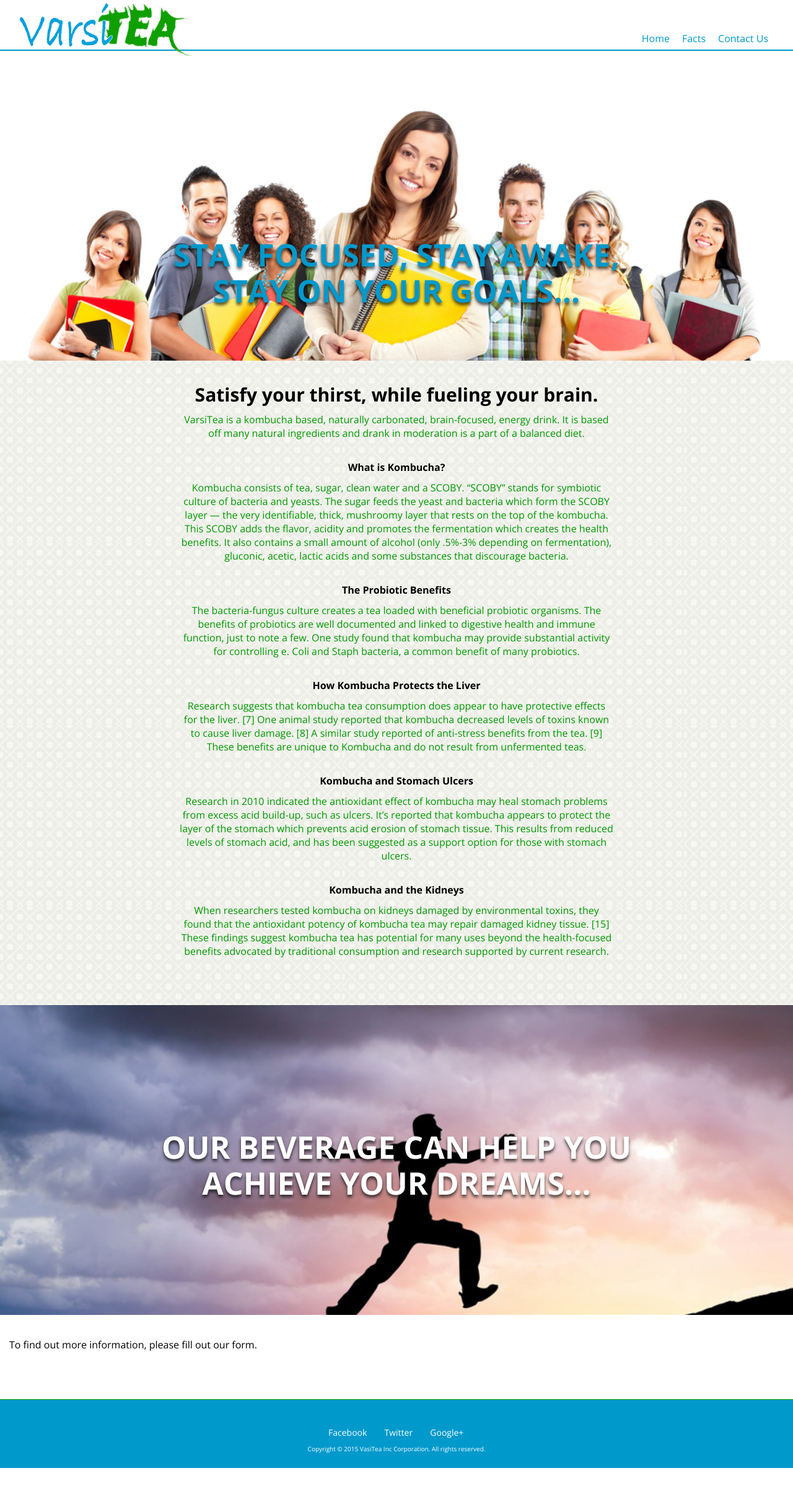
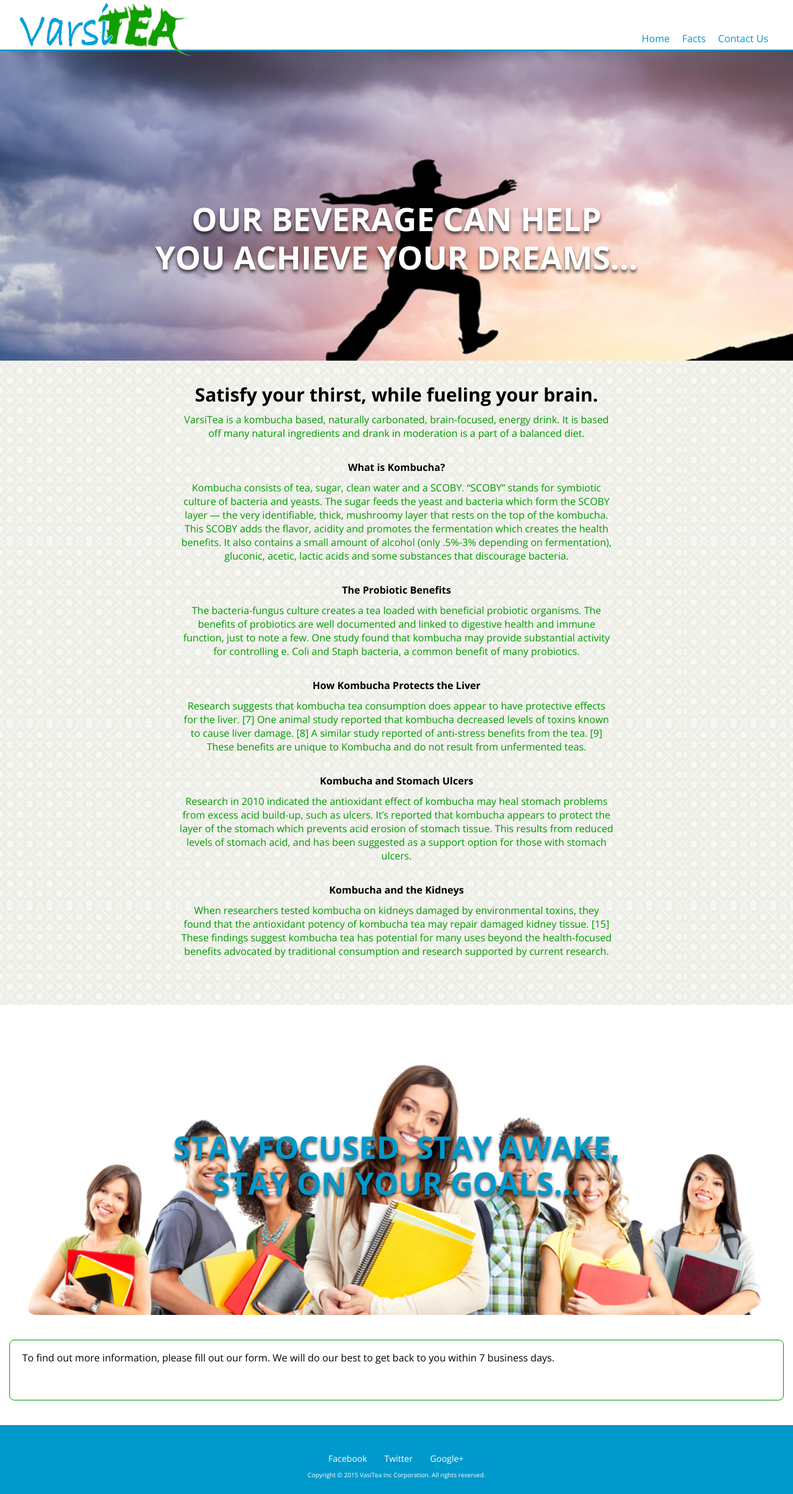
Before and after one commit to AgFish/varsiTea, a plain HTML site: page index.html in a window 1280 px wide. Shown: the whole page at 62% size. Before the commit the page ends 2369 px from the top, so only its background shows below. Drawn offline with nearby package versions, Linux system fonts and the light colour scheme.

Commit message:
Swapped the hero and motivation sections, adjusted the styling as needed

```diff
--- a/index.html
+++ b/index.html
@@ -32,8 +32,8 @@
 		<a name="hero-top"></a>
 		<section class="module parallax parallax-1">
 			<div class="container">
-				<h1>Stay Focused, Stay Awake, Stay on Your Goals...</h1>
-		 	</div>
+				<h1>Our beverage can help you achieve your dreams... </h1>
+			</div>
 		</section>
 
 		<a name="facts"></a>
@@ -62,14 +62,14 @@
 
 		<section class="module parallax parallax-2">
 			<div class="container">
-				<h2>Our beverage can help you achieve your dreams... </h2>
-			</div>
+				<h2>Stay Focused, Stay Awake, Stay on Your Goals...</h2>
+		 	</div>
 		</section>
 
 		<a name="contact-us"></a>
 		<section class="module content">
-		  <div class="container">
-			<p>To find out more information, please fill out our form.</p>
+		  <div class="form-container">
+			<p>To find out more information, please fill out our form.  We will do our best to get back to you within 7 business days.</p>
 		  </div>
 		</section>
 
--- a/sass/screen.scss
+++ b/sass/screen.scss
@@ -120,6 +120,13 @@ section {
 					line-height: 22px;
 				}
 			}
+			.form-container {
+				width: 700;
+				margin: 0 auto;
+				padding: 20px;
+				border: 1px solid #009900;
+				@include radius(8px);
+			}
 		}
 		&.parallax {
 			height: 500px; /* This matches the height of the background image file */
@@ -128,36 +135,36 @@ section {
 			background-repeat: no-repeat;
 			background-attachment: fixed; /* keeps the image in place */
 		  	background-size: cover; /* no matter the size adjust it to proportion to the size of the browser */
+			&.parallax-1 {
+				margin-top: 82px;
+
+  				background-image: url("../img/dream-jumper.jpg");
+  				background-color: #ffffff;
+	  			background-position: center 0;
 	  			h1 {
-				width: 730px;
+					width: 780px;
 					margin: 0 auto;
-			    padding: 300px 0 0 0;
+				    padding: 240px 0 0 0;
 
-				color: #0099cc;
+					color: #ffffff;
 				    font-weight: 700;
-			    font-size: 50px;
-			    line-height: 58px;
+				    font-size: 52px;
+				    line-height: 62px;
 				    text-transform: uppercase;
 					text-shadow: 0 4px 5px rgba(0, 0, 0, 0.7);
 					text-align: center;
 				}
-			&.parallax-1 {
-				margin-top: 82px;
-
+			}
+			&.parallax-2 {
   				background-image: url("../img/student-interns1.jpg");
   				background-color: #ffffff;
 	  			background-position: center 0;
-			}
-			&.parallax-2 {
-	  			background-image: url("../img/dream-jumper.jpg");
-  				background-color: #ffffff;
-	  			background-position: center 0;
 	  			h2 {
-					width: 800px;
+					width: 730px;
 					margin: 0 auto;
 				    padding: 200px 0 0 0;
 
-					color: #ffffff;
+					color: #0099cc;
 				    font-weight: 700;
 				    font-size: 50px;
 				    line-height: 58px;
@@ -282,17 +289,17 @@ footer {
 	section {
 		&.module {
 			&.parallax {
+			    &.parallax-1 {
+			    	margin-top: 64px;
+
+			    	background-position: center 0;
 			    	h1 {
 						width: 100%;
-					padding: 260px 0 0 0;
+						padding: 220px 0 0 0;
 
 						font-size: 42px;
 		    			line-height: 52px;
 					}
-			    &.parallax-1 {
-			    	margin-top: 64px;
-
-			    	background-position: center 0;
 			    }
 			    &.parallax-2 {
 			    	h2 {
```
Also changed, not shown: stylesheets/screen.css. Lines whose indentation alone changed are shown as unchanged.
